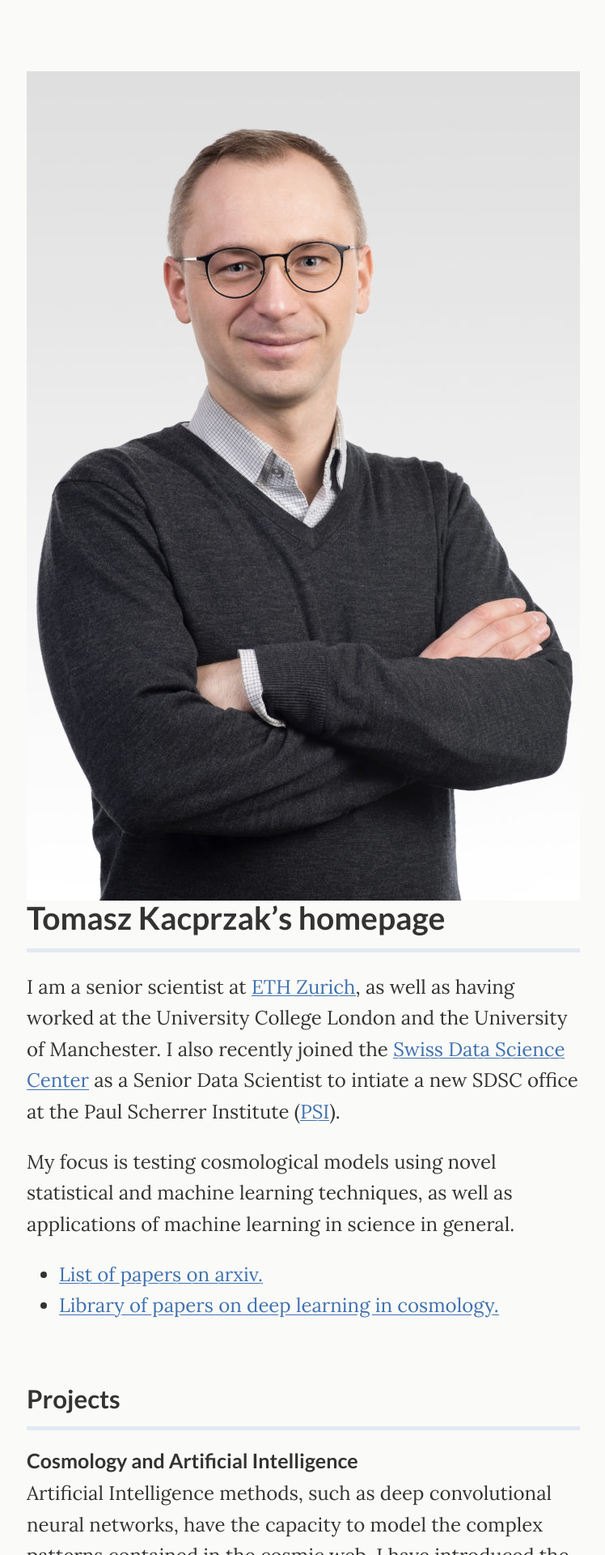
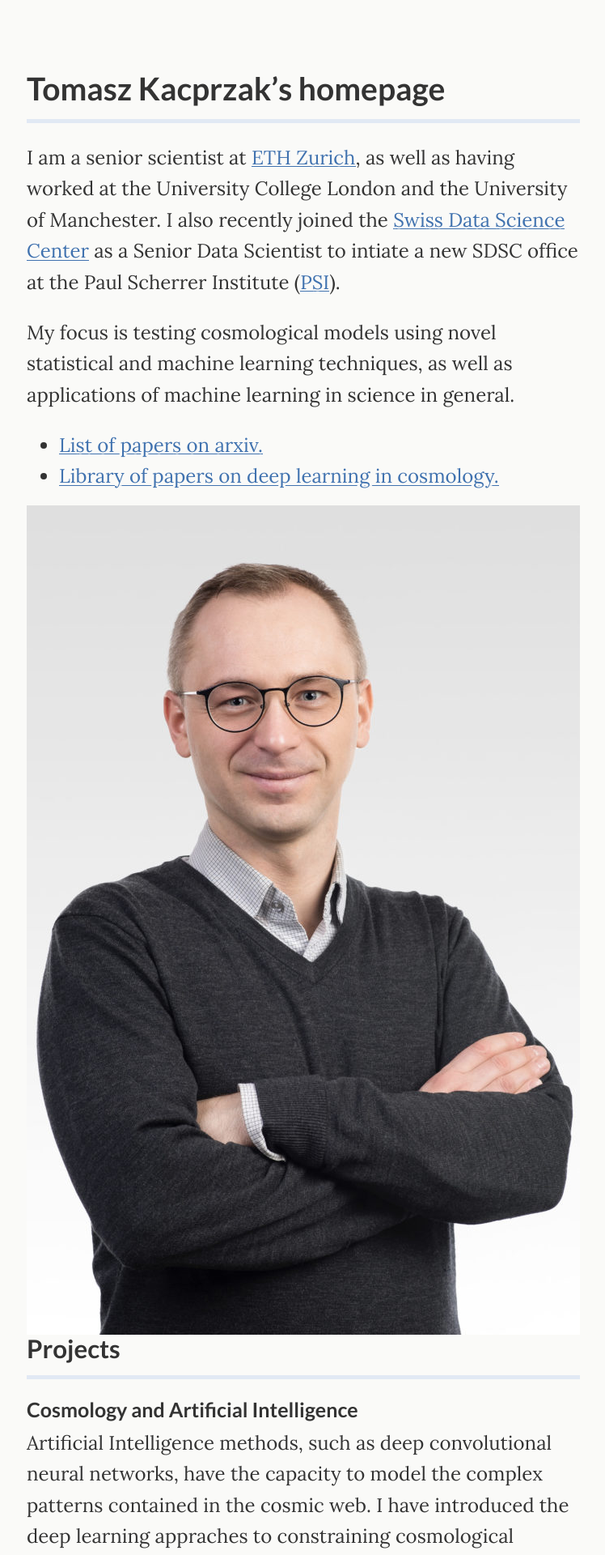
Before and after one commit to tomaszkacprzak/tomaszkacprzak.github.io, a Jekyll site: the page built from index.md, in a window 1280 px wide. Shown: the top 1920 px of the page at 81% size, without its empty margins (265-1013 px from the left). Built offline with Jekyll 4.4.1, drawn with Linux system fonts in a browser that asks for light colours.

Commit message:
Update index.md

```diff
--- a/index.md
+++ b/index.md
@@ -4,7 +4,7 @@ layout: default
 
 <div class="lead pretty-links" align="left">
 
- <img style="float: right;" src="assets/img/Kacprzak_Tomasz-684x1024.jpg">
+
 
 # **Tomasz Kacprzak's homepage**
 -----------------------------
@@ -17,6 +17,7 @@ My focus is testing cosmological models using novel statistical and machine lear
    *   [List of papers on arxiv.](https://arxiv.org/find/astro-ph/1/au:+Kacprzak_T/0/1/0/all/0/1)
    *   [Library of papers on deep learning in cosmology.](https://ui.adsabs.harvard.edu//#user/libraries/Tm731Ip0TkqWf9jLr5bMpA)
 
+ <img style="float: right;" src="assets/img/Kacprzak_Tomasz-684x1024.jpg">
 
 <br>
 
```
